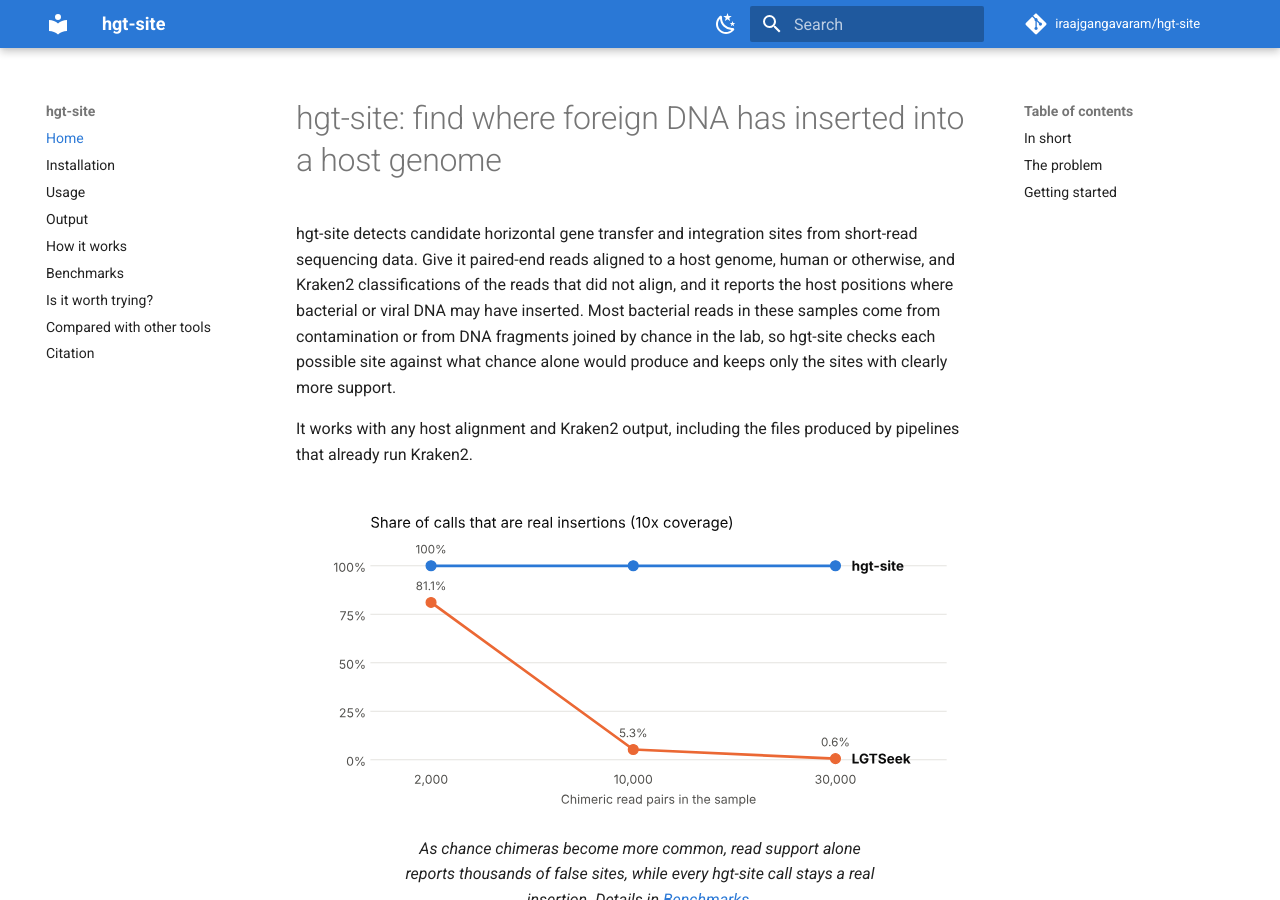
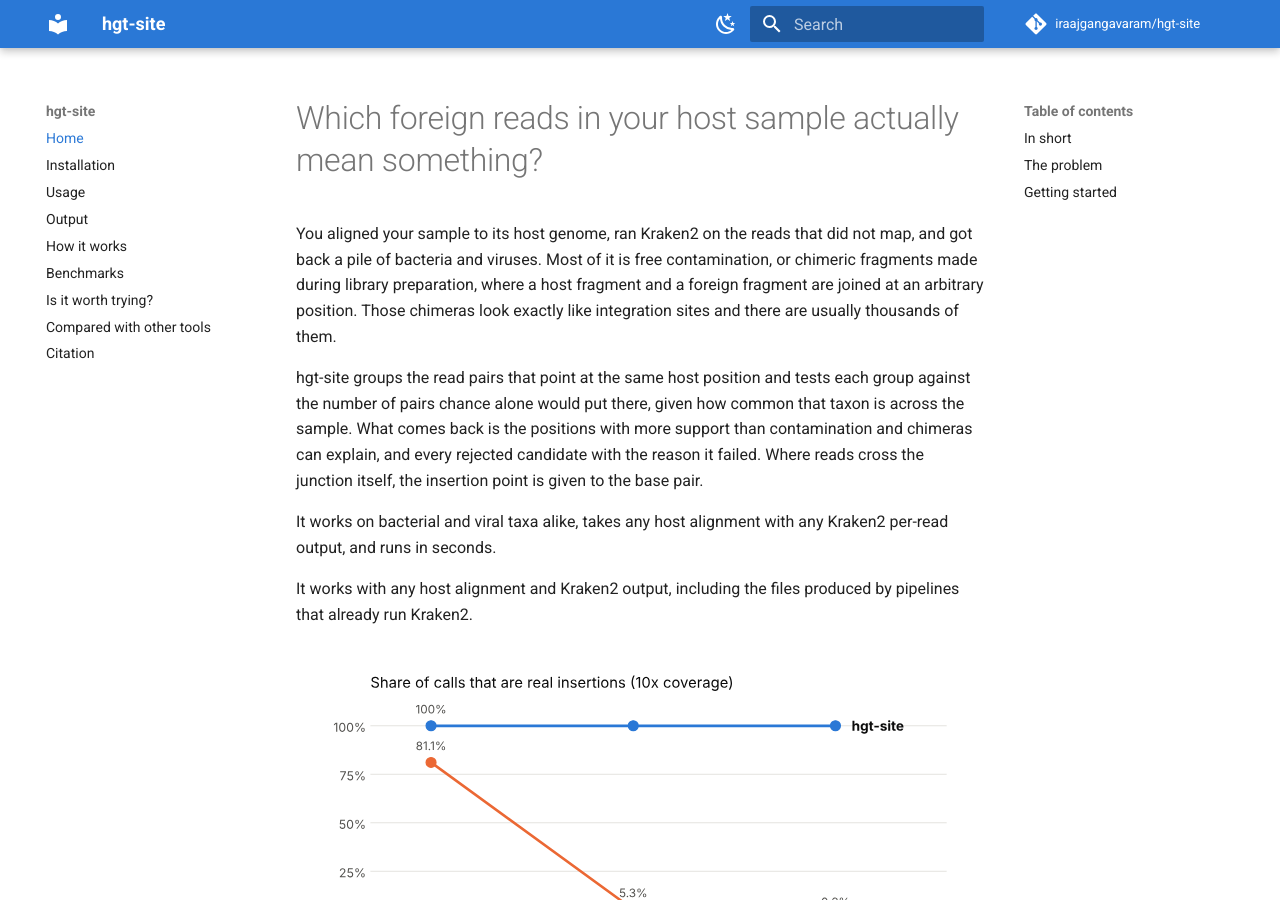
Before and after one commit to iraajgangavaram/hgt-site, an MkDocs documentation site: the page built from docs/index.md, in a window 1280 px wide and 900 px high. Built offline with MkDocs 1.6.1 and Material for MkDocs 9.7.7, drawn with Linux system fonts in a browser that asks for light colours; comment, search, counter and statistics services are not loaded.

Commit message:
Lead with the problem people actually have
The documentation front page and the package keywords described the tool
by its field rather than by the question someone arrives with, which is
what to do with the foreign reads Kraken2 reported in a host sample. The
front page now opens on that question, and the README says plainly who
the tool is for, including that the viral case works but has not been
benchmarked against the dedicated viral tools.

```diff
--- a/docs/index.md
+++ b/docs/index.md
@@ -1,6 +1,10 @@
-# hgt-site: find where foreign DNA has inserted into a host genome
+# Which foreign reads in your host sample actually mean something?
 
-hgt-site detects candidate horizontal gene transfer and integration sites from short-read sequencing data. Give it paired-end reads aligned to a host genome, human or otherwise, and Kraken2 classifications of the reads that did not align, and it reports the host positions where bacterial or viral DNA may have inserted. Most bacterial reads in these samples come from contamination or from DNA fragments joined by chance in the lab, so hgt-site checks each possible site against what chance alone would produce and keeps only the sites with clearly more support.
+You aligned your sample to its host genome, ran Kraken2 on the reads that did not map, and got back a pile of bacteria and viruses. Most of it is free contamination, or chimeric fragments made during library preparation, where a host fragment and a foreign fragment are joined at an arbitrary position. Those chimeras look exactly like integration sites and there are usually thousands of them.
+
+hgt-site groups the read pairs that point at the same host position and tests each group against the number of pairs chance alone would put there, given how common that taxon is across the sample. What comes back is the positions with more support than contamination and chimeras can explain, and every rejected candidate with the reason it failed. Where reads cross the junction itself, the insertion point is given to the base pair.
+
+It works on bacterial and viral taxa alike, takes any host alignment with any Kraken2 per-read output, and runs in seconds.
 
 It works with any host alignment and Kraken2 output, including the files produced by pipelines that already run Kraken2.
 
--- a/mkdocs.yml
+++ b/mkdocs.yml
@@ -1,5 +1,5 @@
 site_name: hgt-site
-site_description: Detect horizontal gene transfer and viral or bacterial integration sites from a host BAM and Kraken2 read classifications
+site_description: Tell real insertion sites from contamination and library-prep chimeras in the unmapped reads of a host sample, using a BAM and Kraken2 output
 site_author: Iraaj Gangavaram
 site_url: https://iraajgangavaram.github.io/hgt-site/
 repo_url: https://github.com/iraajgangavaram/hgt-site
--- a/pyproject.toml
+++ b/pyproject.toml
@@ -10,7 +10,8 @@ readme = "docs/pypi.md"
 license = "MIT"
 license-files = ["LICENSE"]
 authors = [{name = "Iraaj Gangavaram"}]
-keywords = ["bioinformatics", "horizontal gene transfer", "genomics", "kraken2", "metagenomics"]
+keywords = ["bioinformatics", "horizontal gene transfer", "genomics", "kraken2", "metagenomics",
+            "contamination", "viral integration", "integration sites", "chimeras", "unmapped reads"]
 classifiers = [
     "Development Status :: 3 - Alpha",
     "Intended Audience :: Science/Research",
```
Also changed, not shown: README.md (+6 -0 lines).
